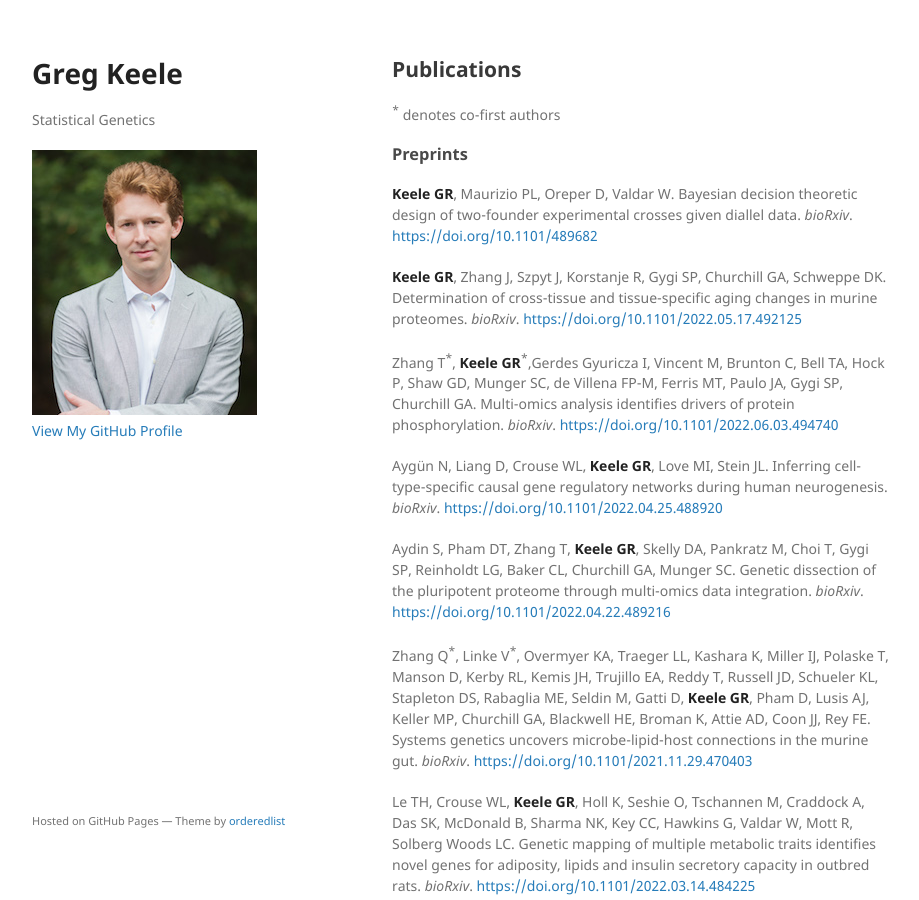
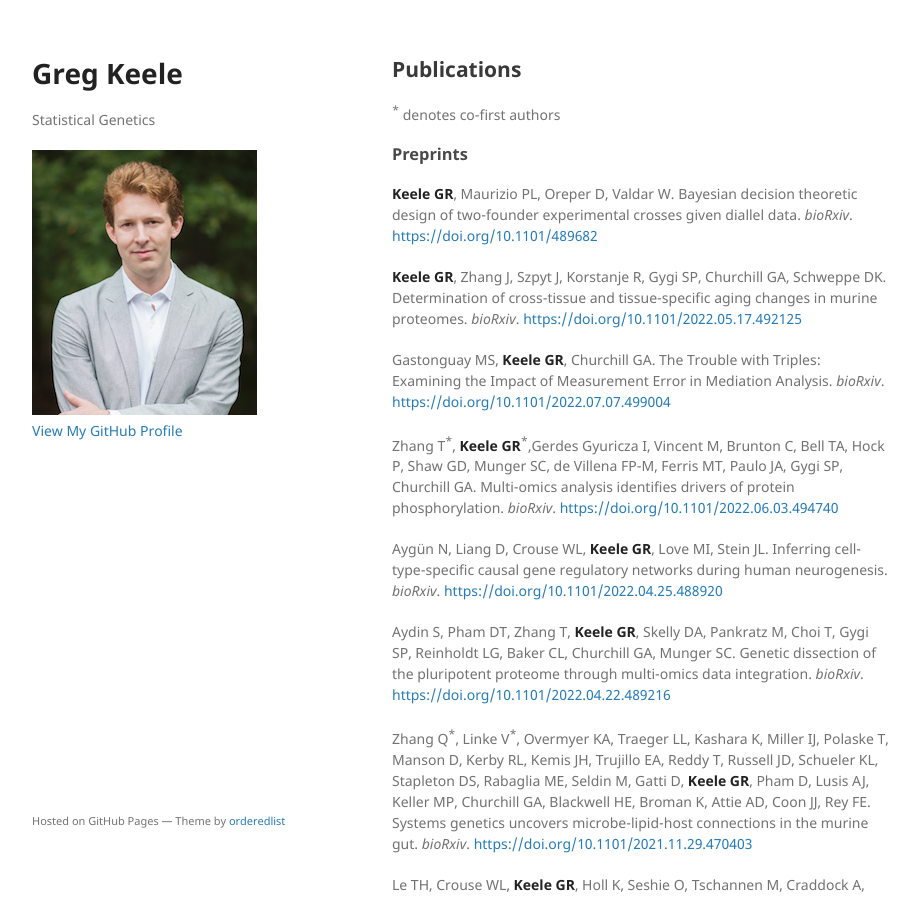
Before and after one commit to gkeele/gkeele.github.io, a Jekyll site: the page built from publications.md, in a window 1280 px wide and 900 px high. Shown: the whole window, without its empty margins (178-1097 px from the left). Built offline with Jekyll 4.4.1, drawn with Linux system fonts in a browser that asks for light colours; our own code applies the rules of GitHub Pages for plain Markdown files.

Commit message:
Added mediation with error biorxiv

```diff
--- a/publications.md
+++ b/publications.md
@@ -10,6 +10,8 @@ layout: default
 **Keele GR**, Maurizio PL, Oreper D, Valdar W. Bayesian decision theoretic design of two-founder experimental crosses given diallel data. *bioRxiv*. [https://doi.org/10.1101/489682](https://www.biorxiv.org/content/10.1101/489682)
 
 **Keele GR**, Zhang J, Szpyt J, Korstanje R, Gygi SP, Churchill GA, Schweppe DK. Determination of cross-tissue and tissue-specific aging changes in murine proteomes. *bioRxiv*. [https://doi.org/10.1101/2022.05.17.492125](https://doi.org/10.1101/2022.05.17.492125)
+
+Gastonguay MS, **Keele GR**, Churchill GA. The Trouble with Triples: Examining the Impact of Measurement Error in Mediation Analysis. *bioRxiv*. [https://doi.org/10.1101/2022.07.07.499004 ](https://doi.org/10.1101/2022.07.07.499004 )
 
 Zhang T<sup>\*</sup>, **Keele GR**<sup>\*</sup>,Gerdes Gyuricza I, Vincent M, Brunton C, Bell TA, Hock P, Shaw GD, Munger SC, de Villena FP-M, Ferris MT, Paulo JA, Gygi SP, Churchill GA. Multi-omics analysis identifies drivers of protein phosphorylation. *bioRxiv*. [https://doi.org/10.1101/2022.06.03.494740 ](https://doi.org/10.1101/2022.06.03.494740)
 
```
